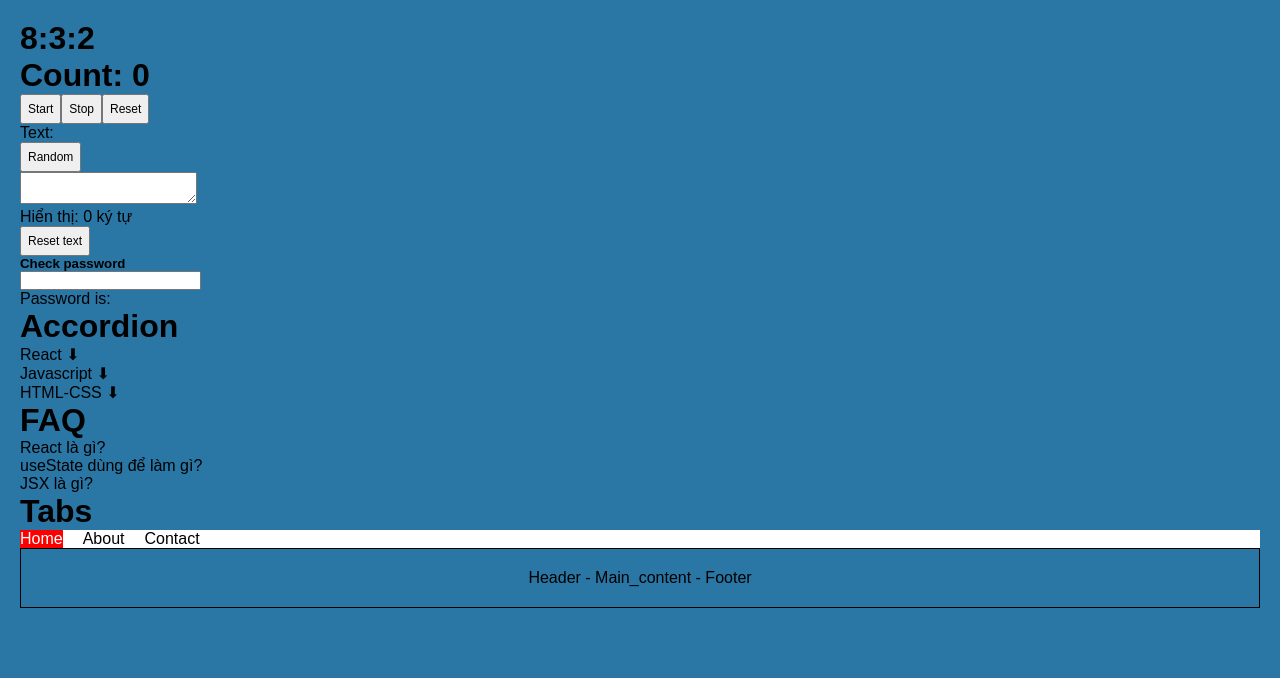
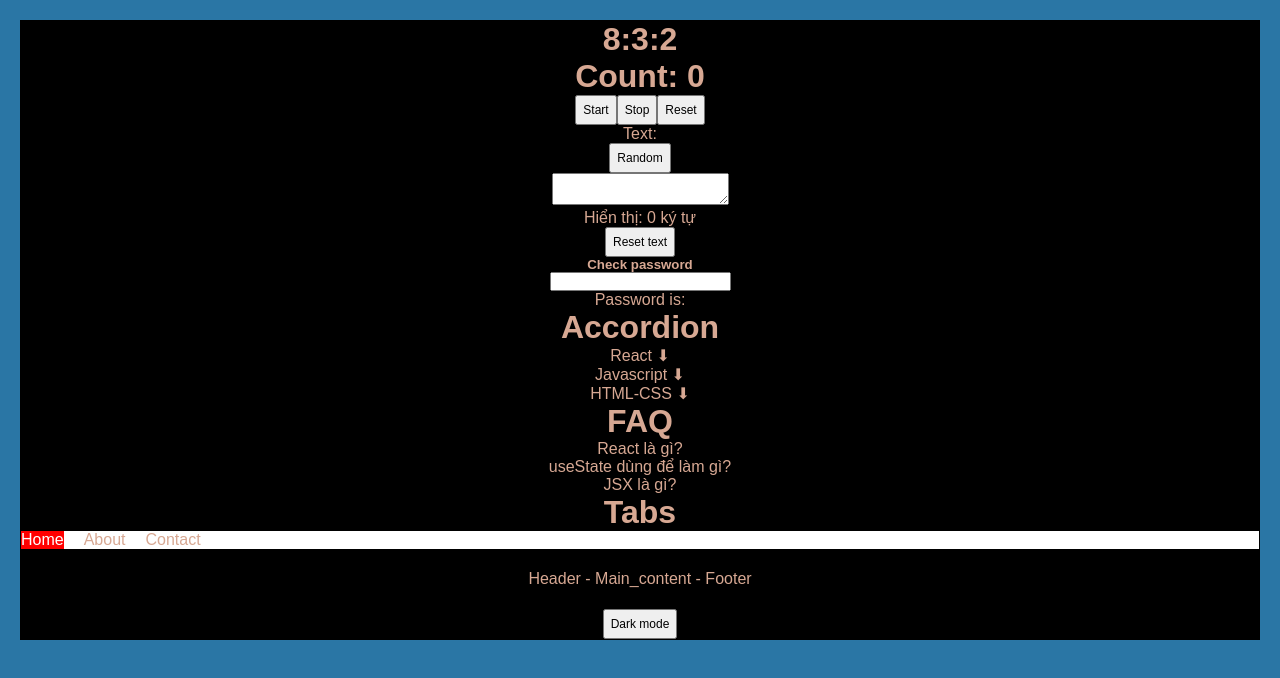
Before and after one commit to TruongTuanDung2001/React-learning, a React (Vite) app: page / in a window 1280 px wide. Shown: the top 678 px of the page. Built offline with nearby package versions, Linux system fonts and the light colour scheme.

Commit message:
Exp 9 useEffect: Dark mode in file App.jsx ExpEffect

```diff
--- a/src/App.jsx
+++ b/src/App.jsx
@@ -279,8 +279,22 @@ function Effect() {
 
 //Exp useEffect
 function ExpEffect(){
+  const [isDark, setIsDark] = useState(true);
+  const styleEffectDark = {
+    background: '#000',
+    color: "#d7a893",
+    border: "1px solid #000",
+    textAlign: "center"
+  }
+
+  const styleEffectLight = {
+    background: "#fff",
+    color: "#d212b2d7",
+    border: "1px solid #000",
+    textAlign: "center"
+  }
   return (
-    <div>
+    <div style={isDark? styleEffectDark : styleEffectLight}>
       <Clock />
 
       <AutoCounter />
@@ -296,6 +310,8 @@ function ExpEffect(){
       <FAQ />
 
       <Tabs />
+
+      <button onClick={() => isDark ? setIsDark(false) : setIsDark(true)}>Dark mode</button>
     </div>
   )
 }
```
